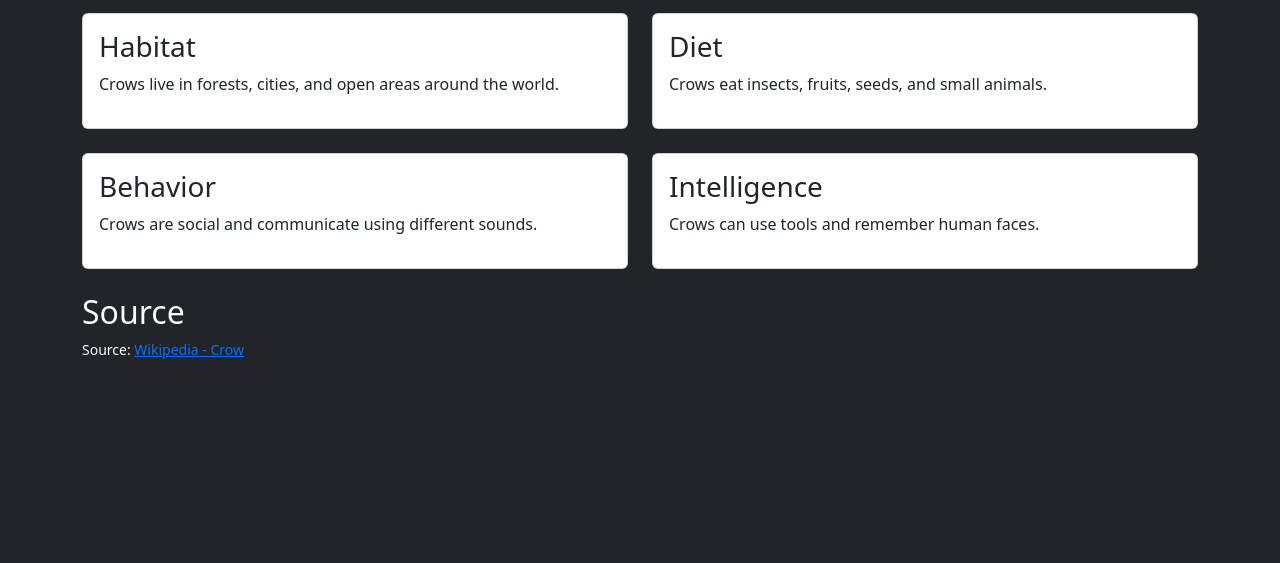
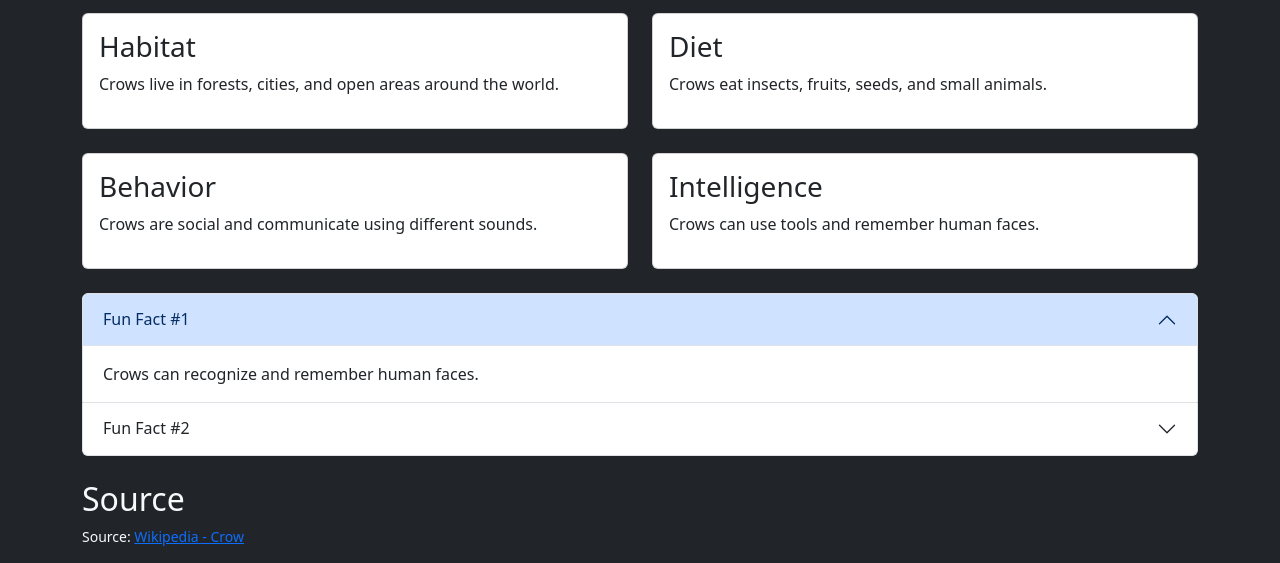
Before and after one commit to Genie4321/bootstrap_Assignment, a plain HTML site: page index.html in a window 1280 px wide. Shown: the part 543-1106 px from the top of the page. Before the commit the page ends 919 px from the top, so only its background shows below. Drawn offline with nearby package versions, Linux system fonts and the light colour scheme.

Commit message:
Added the interactive part with the little fun facts

```diff
--- a/index.html
+++ b/index.html
@@ -67,7 +67,35 @@
     </div>
 
 </div>
+    <div class="accordion mb-4" id="crowFacts">
 
+    <div class="accordion-item">
+        <h2 class="accordion-header">
+            <button class="accordion-button" data-bs-toggle="collapse" data-bs-target="#fact1">
+                Fun Fact #1
+            </button>
+        </h2>
+        <div id="fact1" class="accordion-collapse collapse show">
+            <div class="accordion-body">
+                Crows can recognize and remember human faces.
+            </div>
+        </div>
+    </div>
+
+    <div class="accordion-item">
+        <h2 class="accordion-header">
+            <button class="accordion-button collapsed" data-bs-toggle="collapse" data-bs-target="#fact2">
+                Fun Fact #2
+            </button>
+        </h2>
+        <div id="fact2" class="accordion-collapse collapse">
+            <div class="accordion-body">
+                Crows use tools like sticks to get food.
+            </div>
+        </div>
+    </div>
+
+</div>
     <h2>Source</h2>
     <p class="small">
     Source:
```
